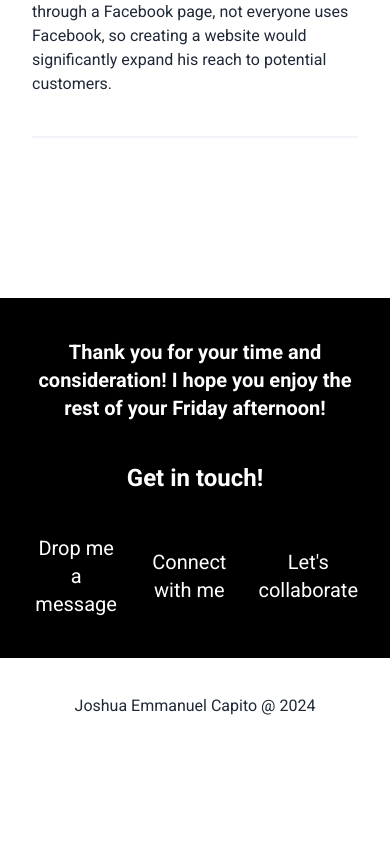
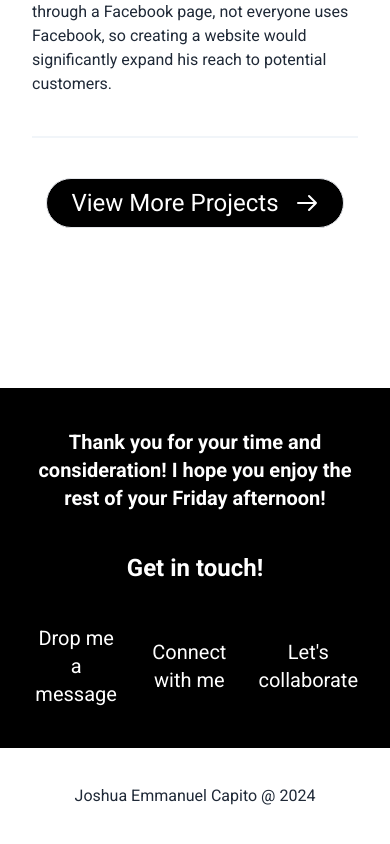
Before and after one commit to jemcap/joshcapito.dev, a React (Vite) app: page / in a window 390 px wide. Shown: the part 10186-11030 px from the top of the page. Before the commit the page ends 10940 px from the top, so only its background shows below. Built offline with nearby package versions, Linux system fonts and the light colour scheme.

Commit message:
feature: Added a section detailing upcoming and current projects

```diff
--- a/src/components/About.jsx
+++ b/src/components/About.jsx
@@ -85,7 +85,7 @@ const About = () => {
                 className=" items-center text-white border bg-black rounded-full py-2 px-6 gap-2 inline-flex "
               >
                 <span
-                  className="text-2xl"
+                  className="text-2xl lg:text-lg"
                   aria-label="Learn more about me button"
                 >
                   Discover my journey
--- a/src/components/UpcomingProjects.jsx
+++ b/src/components/UpcomingProjects.jsx
@@ -25,6 +25,34 @@ const UpcomingProjects = () => {
             );
           })}
         </div>
+        <div>
+          <a
+            href="https://github.com/jemcap"
+            target="_blank"
+            noopener
+            noreferrer
+            className=" items-center text-white border bg-black rounded-full py-2 px-6 gap-2 inline-flex "
+          >
+            <span
+              className="text-2xl lg:text-lg"
+              aria-label="View GitHub Projects button"
+            >
+              View More Projects
+            </span>
+            <svg
+              class="w-4"
+              fill="none"
+              stroke="currentColor"
+              stroke-linecap="round"
+              stroke-linejoin="round"
+              stroke-width="2"
+              viewBox="0 0 24 24"
+              className="w-6 h-6 ml-2"
+            >
+              <path d="M14 5l7 7m0 0l-7 7m7-7H3"></path>
+            </svg>
+          </a>
+        </div>
       </div>
     </>
   );
```
